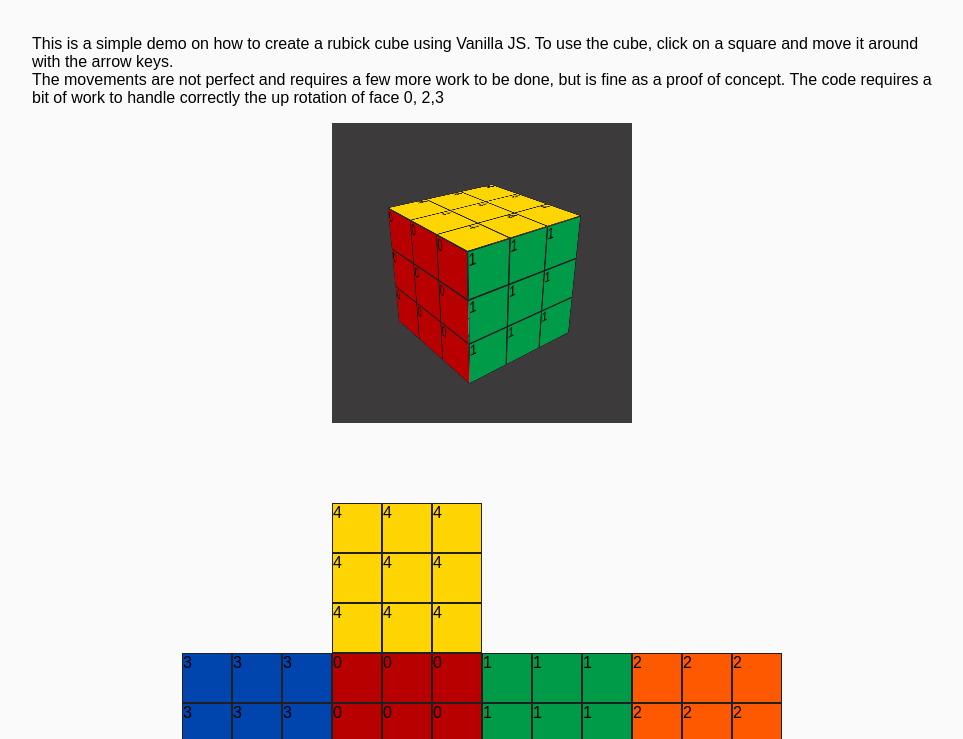
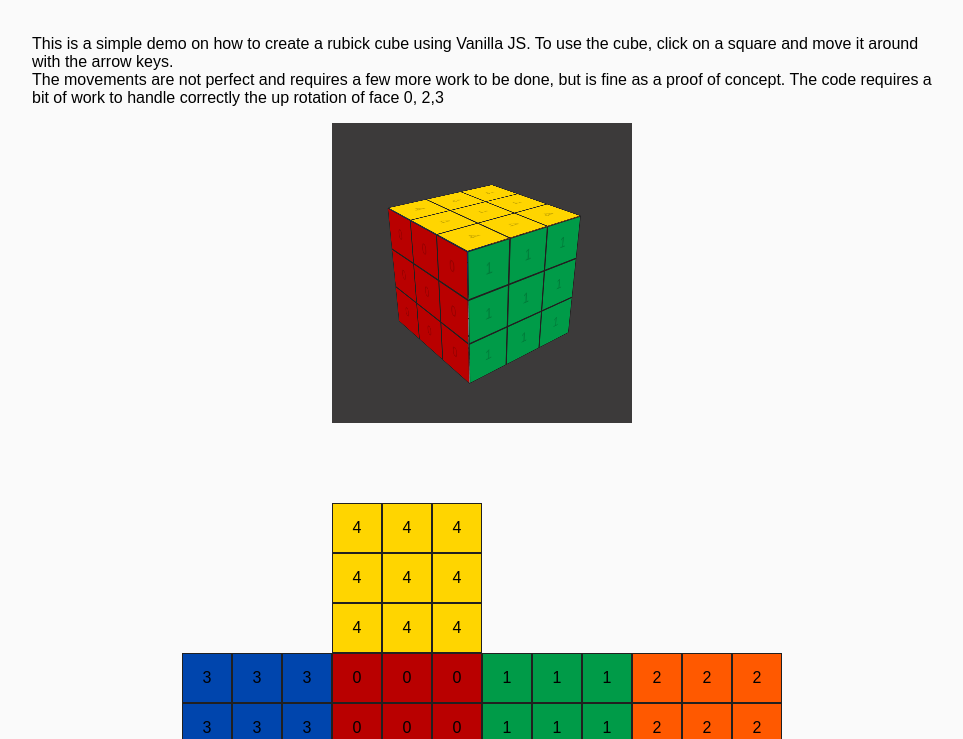
Before and after one commit to leicaflorian/cubick, a website: page index.html in a window 1280 px wide. Shown: the part 61-800 px from the top of the page, without its empty margins (158-1121 px from the left). Drawn offline with Linux system fonts and the light colour scheme.

Commit message:
Centers squares text

```diff
--- a/css/style.css
+++ b/css/style.css
@@ -60,6 +60,13 @@ body {
   height: var(--square-size);
   border: 1px solid rgb(33, 32, 32);
   transition: box-shadow 0.2s;
+  display: flex;
+  justify-content: center;
+  align-items: center;
+}
+
+.cube .square span {
+  opacity: 0.2;
 }
 
 .cube-container-flat .square.active,
@@ -92,10 +99,8 @@ body {
   display: flex;
   align-items: center;
   justify-content: center;
-  transform: translateZ(calc(0px - var(--translate-z)))
-  rotateX(var(--rotateY))
-  rotateY(var(--rotateX))
-  rotateZ(var(--rotateZ));
+  transform: translateZ(calc(0px - var(--translate-z))) rotateX(var(--rotateY))
+    rotateY(var(--rotateX)) rotateZ(var(--rotateZ));
 }
 
 .cube .face {
--- a/js/cubick.js
+++ b/js/cubick.js
@@ -170,7 +170,7 @@ function renderContainer(container) {
         squareContainer.classList.add("square");
         squareContainer.style.backgroundColor = colors[color];
         squareContainer.dataset.coords = `${faceIndex},${rowIndex},${squareIndex}`;
-        squareContainer.innerHTML = color;
+        squareContainer.innerHTML = `<span>${color}</span>`;
         // squareContainer.innerHTML = squareIndex
         // squareContainer.innerHTML = faceIndex;
 
```
